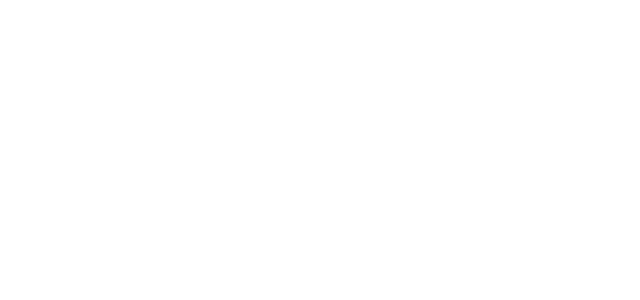
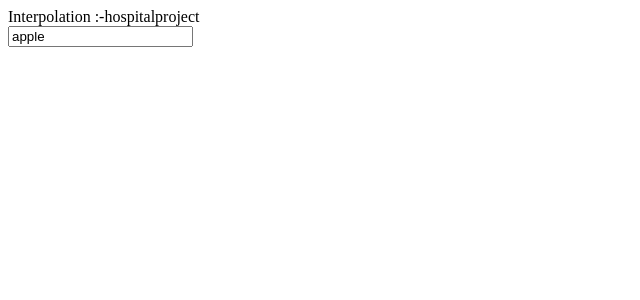
Before and after one commit to shivakrishna98/HospitalPro, an Angular app: page / in a window 1280 px wide. Shown: the top 300 px of the page, without its empty margins (0-640 px from the left). Built offline with nearby package versions, Linux system fonts and the light colour scheme.

Commit message:
changes are done in html

```diff
--- a/src/app/app.component.html
+++ b/src/app/app.component.html
@@ -0,0 +1,2 @@
+Interpolation :-{{ title }} <br>
+<input type="text" [value]="test" >
```
